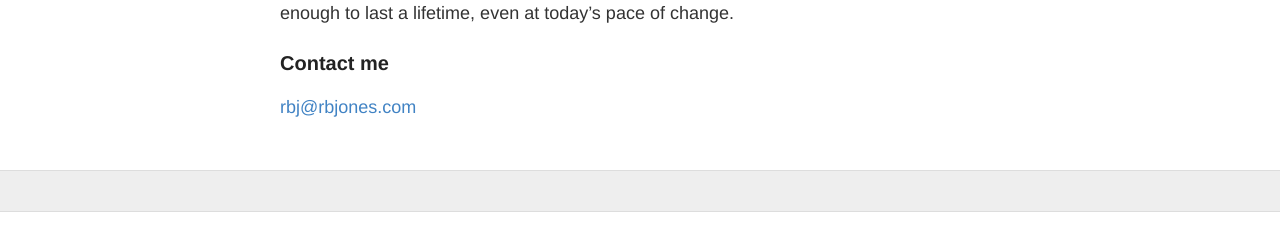
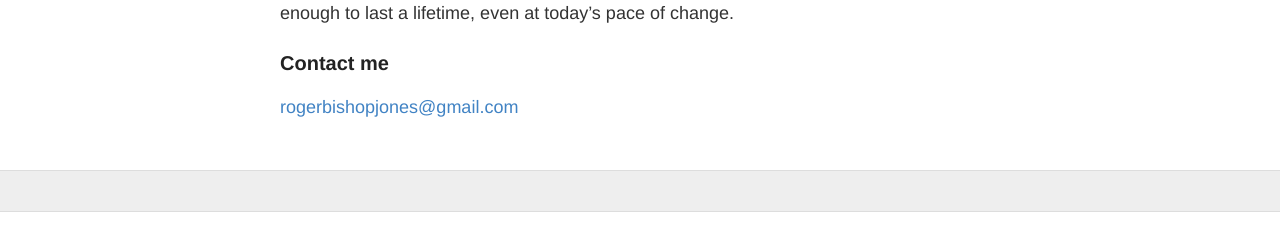
Before and after one commit to rbjones/rbjones.github.io, a Jekyll site: the page built from about.md, in a window 1280 px wide. Shown: the part 626-877 px from the top of the page. Built offline with Jekyll 4.4.1, drawn with Linux system fonts in a browser that asks for light colours.

Commit message:
Update about.md

```diff
--- a/about.md
+++ b/about.md
@@ -19,4 +19,4 @@ This, alongside a companion project I am considering (DA-Value), will probably b
 
 ### Contact me
 
-[rbj@rbjones.com](mailto:rbj@rbjones.com)
+[rogerbishopjones@gmail.com](mailto:rogerbishopjones@gmail.com)
```
